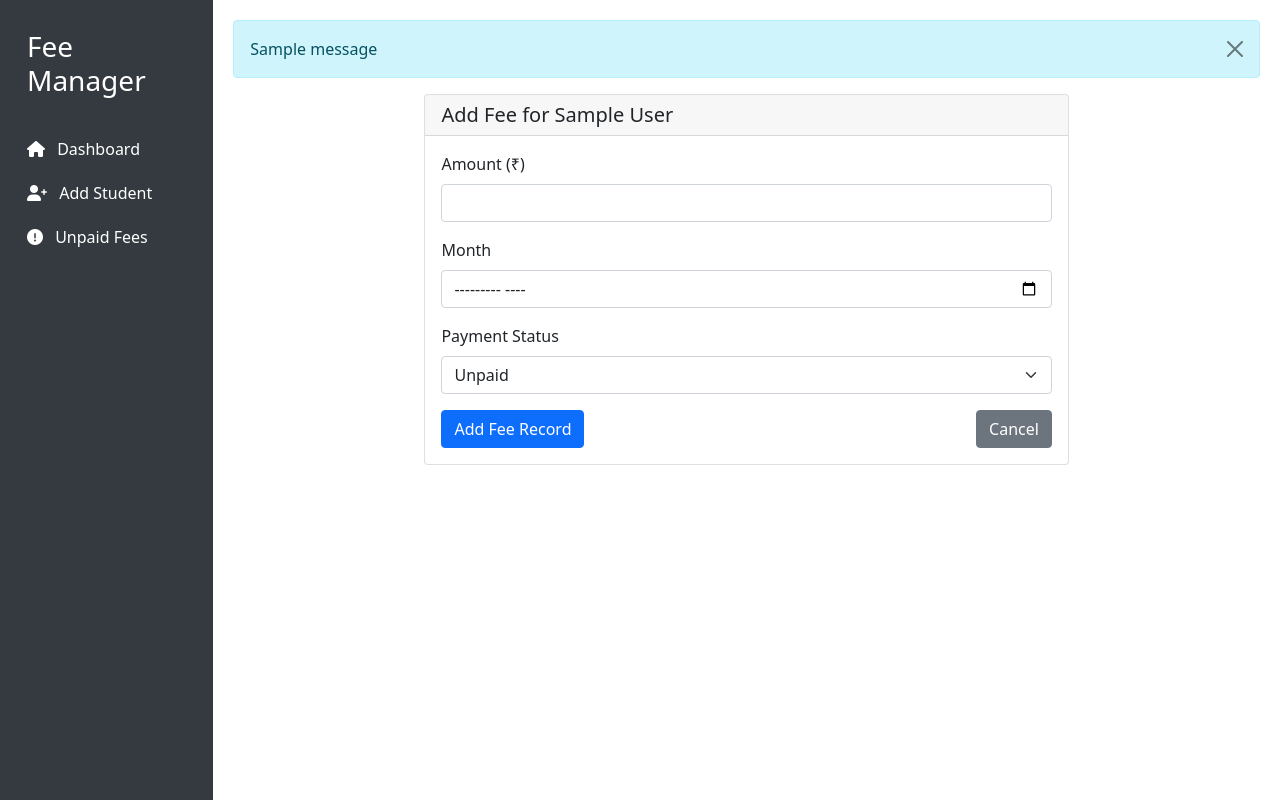
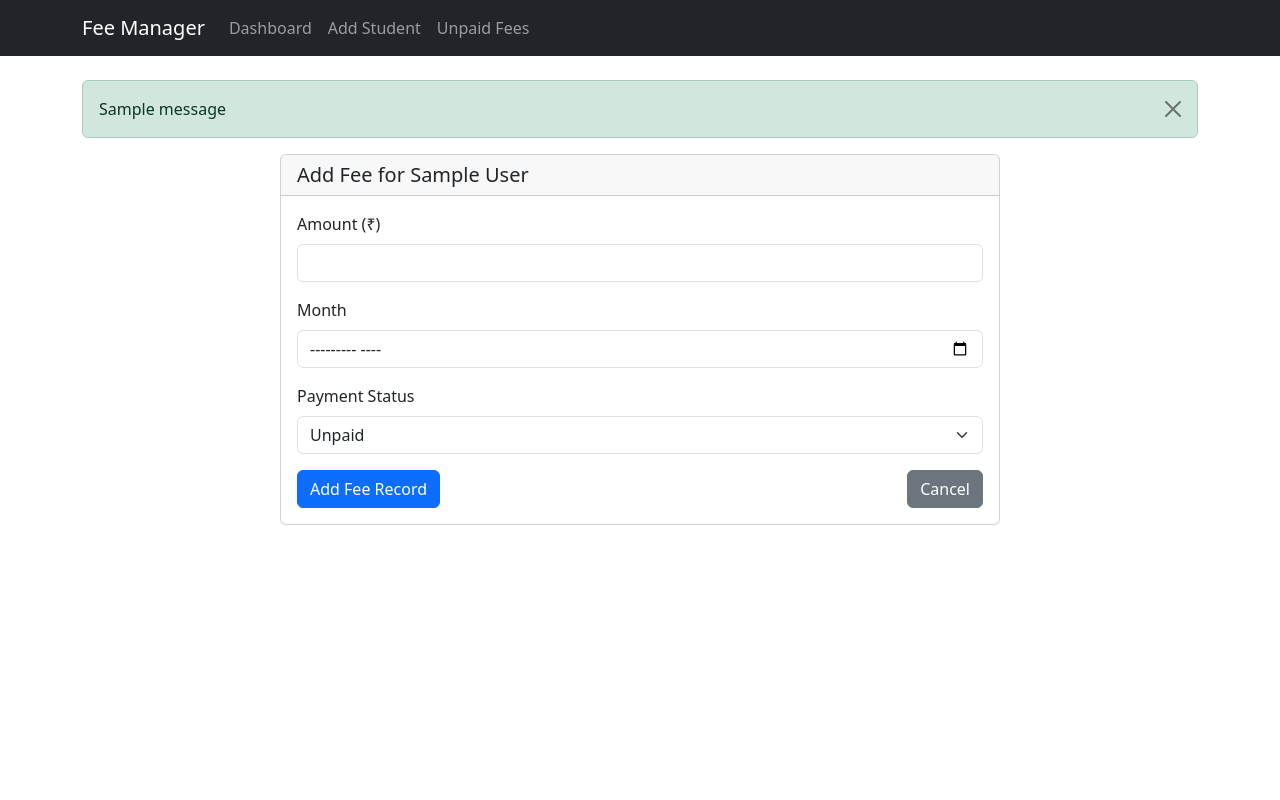
Before and after one commit to aamirxs/lib, a Flask app: page /add_fee/1 in a window 1280 px wide. Run offline with Flask 3, Linux system fonts and the light colour scheme; tables that the repository leaves empty hold one stand-in row (values such as "Sample post"); one stand-in notice (Sample message) is shown.

Commit message:
Update base.html

```diff
--- a/templates/base.html
+++ b/templates/base.html
@@ -4,7 +4,7 @@
     <meta charset="UTF-8">
     <meta name="viewport" content="width=device-width, initial-scale=1.0">
     <title>Fee Management System</title>
-    <link href="https://cdn.jsdelivr.net/npm/bootstrap@5.1.3/dist/css/bootstrap.min.css" rel="stylesheet">
+    <link href="https://cdn.jsdelivr.net/npm/bootstrap@5.3.0/dist/css/bootstrap.min.css" rel="stylesheet">
     <link href="https://cdnjs.cloudflare.com/ajax/libs/font-awesome/6.0.0/css/all.min.css" rel="stylesheet">
     <style>
         .sidebar {
@@ -35,37 +35,43 @@
     </style>
 </head>
 <body>
-    <div class="container-fluid">
-        <div class="row">
-            <div class="col-md-3 col-lg-2 sidebar">
-                <h3>Fee Manager</h3>
-                <nav>
-                    <a href="{{ url_for('dashboard') }}">
-                        <i class="fas fa-home me-2"></i> Dashboard
-                    </a>
-                    <a href="{{ url_for('add_student') }}">
-                        <i class="fas fa-user-plus me-2"></i> Add Student
-                    </a>
-                    <a href="{{ url_for('unpaid_fees') }}">
-                        <i class="fas fa-exclamation-circle me-2"></i> Unpaid Fees
-                    </a>
+    <nav class="navbar navbar-expand-lg navbar-dark bg-dark">
+        <div class="container">
+            <a class="navbar-brand" href="{{ url_for('dashboard') }}">Fee Manager</a>
+            <button class="navbar-toggler" type="button" data-bs-toggle="collapse" data-bs-target="#navbarNav">
+                <span class="navbar-toggler-icon"></span>
+            </button>
+            <div class="collapse navbar-collapse" id="navbarNav">
+                <ul class="navbar-nav">
+                    <li class="nav-item">
+                        <a class="nav-link" href="{{ url_for('dashboard') }}">Dashboard</a>
+                    </li>
+                    <li class="nav-item">
+                        <a class="nav-link" href="{{ url_for('add_student') }}">Add Student</a>
+                    </li>
+                    <li class="nav-item">
+                        <a class="nav-link" href="{{ url_for('unpaid_fees') }}">Unpaid Fees</a>
+                    </li>
+                </ul>
+            </div>
+        </div>
     </nav>
-            </div>
-            <div class="col-md-9 col-lg-10 content">
-                {% with messages = get_flashed_messages() %}
+
+    <div class="container mt-4">
+        {% with messages = get_flashed_messages(with_categories=true) %}
             {% if messages %}
-                        {% for message in messages %}
-                            <div class="alert alert-info alert-dismissible fade show">
+                {% for category, message in messages %}
+                    <div class="alert alert-{{ 'danger' if category == 'error' else 'success' }} alert-dismissible fade show">
                         {{ message }}
                         <button type="button" class="btn-close" data-bs-dismiss="alert"></button>
                     </div>
                 {% endfor %}
             {% endif %}
         {% endwith %}
+
         {% block content %}{% endblock %}
     </div>
-        </div>
-    </div>
-    <script src="https://cdn.jsdelivr.net/npm/bootstrap@5.1.3/dist/js/bootstrap.bundle.min.js"></script>
+
+    <script src="https://cdn.jsdelivr.net/npm/bootstrap@5.3.0/dist/js/bootstrap.bundle.min.js"></script>
 </body>
 </html>
```
Lines whose indentation alone changed are shown as unchanged.
